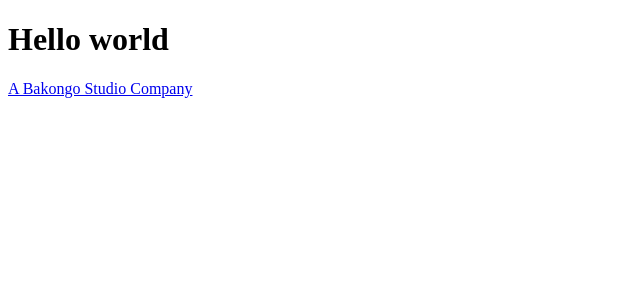
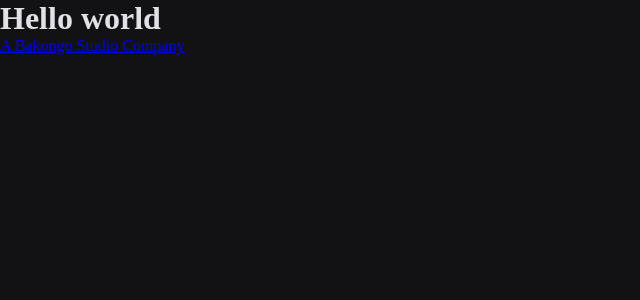
Before and after one commit to lopesboa/getdone, a Next.js app: page / in a window 1280 px wide. Shown: the top 300 px of the page, without its empty margins (0-640 px from the left). Built offline with nearby package versions, Linux system fonts and the light colour scheme.

Commit message:
feat(initial-config): config styled-component

```diff
--- a/prettier.config.js
+++ b/prettier.config.js
@@ -2,6 +2,5 @@
   semi: true,
   singleQuote: true,
   arrowParens: 'avoid',
-  trailingComma: 'none',
   endOfLine: 'auto',
 }
--- a/src/pages/_app.tsx
+++ b/src/pages/_app.tsx
@@ -1,8 +1,15 @@
 import { AppProps } from 'next/app';
 import React, { FC } from 'react';
+import { ThemeProvider } from 'styled-components';
+import GlobalStyle, { theme } from '../styles/global';
 
 const MyApp: FC<AppProps> = ({ Component, pageProps }) => (
-  <Component {...pageProps} />
+  <>
+    <GlobalStyle />
+    <ThemeProvider theme={theme}>
+      <Component {...pageProps} />
+    </ThemeProvider>
+  </>
 );
 
 export default MyApp;
--- /dev/null
+++ b/src/styles/global.ts
@@ -0,0 +1,20 @@
+import { createGlobalStyle } from 'styled-components';
+
+export default createGlobalStyle`
+* {
+  margin: 0;
+  padding: 0;
+  box-sizing: border-box;
+}
+
+body {
+  background: #121214;
+  color: #e1e1e6;
+}
+`;
+
+export const theme = {
+  colors: {
+    primary: '#0070f3',
+  },
+};
```
Also changed, not shown: .eslintrc.json.
